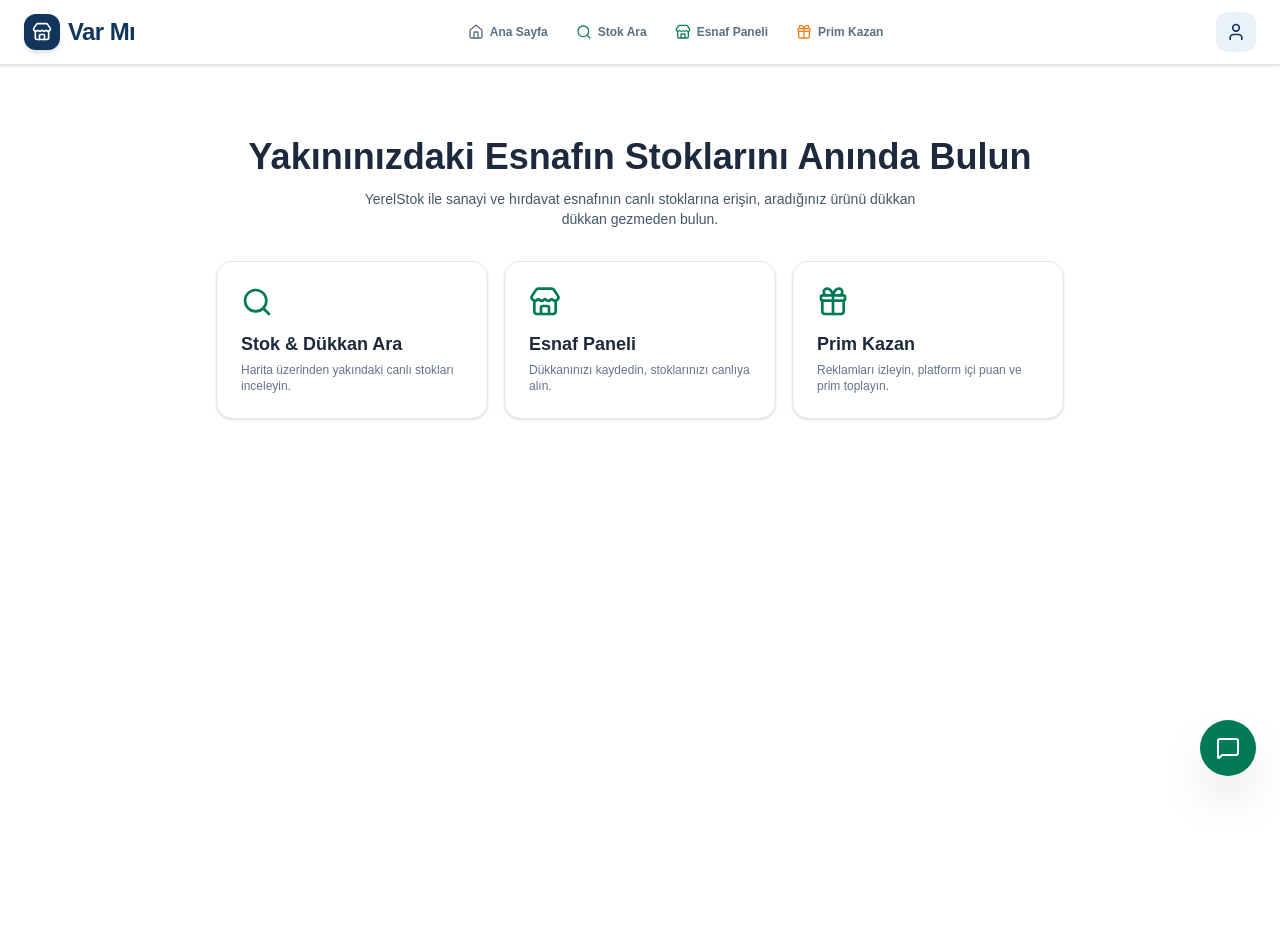
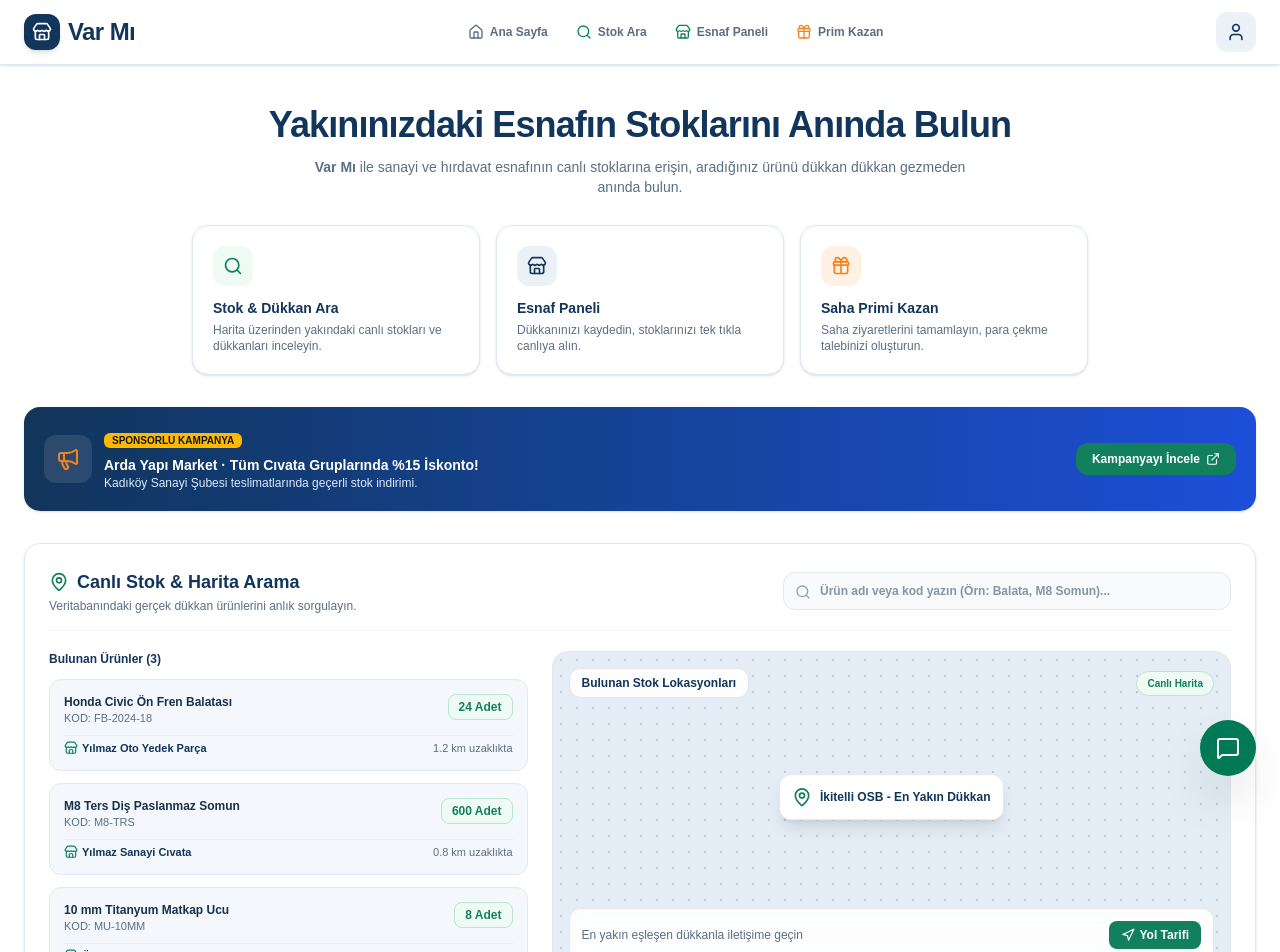
Before and after one commit to hsynn00/yerelstok, a Next.js app: page / in a window 1280 px wide. Shown: the top 952 px of the page. Before the commit the page ends 800 px from the top, so only its background shows below. Built offline with nearby package versions, Linux system fonts and the light colour scheme.

Commit message:
Ana sayfaya canlı stok/harita arama ve sponsor reklam panoları eklendi

```diff
--- a/app/page.tsx
+++ b/app/page.tsx
@@ -1,37 +1,198 @@
+'use client';
+
+import { useState } from 'react';
 import Link from 'next/link';
-import { Search, Store, Gift } from 'lucide-react';
+import {
+  Search,
+  Store,
+  Gift,
+  MapPin,
+  Navigation,
+  Megaphone,
+  ExternalLink,
+  ShieldCheck,
+  PackageCheck
+} from 'lucide-react';
 
 export default function HomePage() {
+  const [searchQuery, setSearchQuery] = useState('');
+
+  // ÖRNEK CANLI STOK VERİLERİ (ANA SAYFA İÇİN)
+  const [searchResults] = useState([
+    { id: 1, name: 'Honda Civic Ön Fren Balatası', code: 'FB-2024-18', count: 24, shop: 'Yılmaz Oto Yedek Parça', dist: '1.2 km', address: 'Kadıköy Sanayi' },
+    { id: 2, name: 'M8 Ters Diş Paslanmaz Somun', code: 'M8-TRS', count: 600, shop: 'Yılmaz Sanayi Cıvata', dist: '0.8 km', address: 'İkitelli OSB' },
+    { id: 3, name: '10 mm Titanyum Matkap Ucu', code: 'MU-10MM', count: 8, shop: 'Öztürk Hırdavat', dist: '2.4 km', address: 'Bostancı Sanayi' },
+  ]);
+
+  const filteredResults = searchResults.filter(
+    (item) =>
+      item.name.toLowerCase().includes(searchQuery.toLowerCase()) ||
+      item.code.toLowerCase().includes(searchQuery.toLowerCase())
+  );
+
   return (
-    <div className="max-w-4xl mx-auto p-6 space-y-8 text-center py-12">
-      <div className="space-y-3">
-        <h1 className="text-4xl font-extrabold text-slate-800">
+    <div className="space-y-8 pb-12">
+      {/* 1. HERO BÖLÜMÜ */}
+      <section className="text-center space-y-3 pt-4">
+        <h1 className="text-3xl sm:text-4xl font-extrabold text-[#12355b] tracking-tight">
           Yakınınızdaki Esnafın Stoklarını Anında Bulun
         </h1>
-        <p className="text-slate-600 max-w-xl mx-auto text-sm">
-          YerelStok ile sanayi ve hırdavat esnafının canlı stoklarına erişin, aradığınız ürünü dükkan dükkan gezmeden bulun.
+        <p className="text-xs sm:text-sm text-[#5b6f82] max-w-2xl mx-auto">
+          <strong>Var Mı</strong> ile sanayi ve hırdavat esnafının canlı stoklarına erişin, aradığınız ürünü dükkan dükkan gezmeden anında bulun.
         </p>
-      </div>
 
-      <div className="grid grid-cols-1 md:grid-cols-3 gap-4 text-left">
-        <Link href="/arama" className="p-6 bg-white border border-slate-200 rounded-2xl shadow-sm hover:border-emerald-600 transition-all block group">
-          <Search className="w-8 h-8 text-emerald-700 mb-3 group-hover:scale-110 transition-transform" />
-          <h2 className="font-bold text-slate-800 text-lg">Stok & Dükkan Ara</h2>
-          <p className="text-xs text-slate-500 mt-1">Harita üzerinden yakındaki canlı stokları inceleyin.</p>
+        {/* HIZLI YÖNLENDİRME KARTLARI */}
+        <div className="grid md:grid-cols-3 gap-4 max-w-4xl mx-auto pt-4">
+          <a href="#stok-ara" className="bg-white p-5 rounded-2xl border border-[#dfe8f1] shadow-sm hover:shadow-md transition-all text-left group">
+            <div className="w-10 h-10 rounded-xl bg-[#effaf5] text-[#12805c] grid place-items-center mb-3 group-hover:scale-105 transition-transform">
+              <Search className="w-5 h-5" />
+            </div>
+            <h2 className="font-bold text-sm text-[#12355b]">Stok & Dükkan Ara</h2>
+            <p className="text-xs text-[#5b6f82] mt-1">Harita üzerinden yakındaki canlı stokları ve dükkanları inceleyin.</p>
+          </a>
+
+          <Link href="/esnaf" className="bg-white p-5 rounded-2xl border border-[#dfe8f1] shadow-sm hover:shadow-md transition-all text-left group">
+            <div className="w-10 h-10 rounded-xl bg-[#eaf1f7] text-[#12355b] grid place-items-center mb-3 group-hover:scale-105 transition-transform">
+              <Store className="w-5 h-5" />
+            </div>
+            <h2 className="font-bold text-sm text-[#12355b]">Esnaf Paneli</h2>
+            <p className="text-xs text-[#5b6f82] mt-1">Dükkanınızı kaydedin, stoklarınızı tek tıkla canlıya alın.</p>
+          </Link>
+
+          <Link href="/prim" className="bg-white p-5 rounded-2xl border border-[#dfe8f1] shadow-sm hover:shadow-md transition-all text-left group">
+            <div className="w-10 h-10 rounded-xl bg-[#fff1e4] text-[#f58220] grid place-items-center mb-3 group-hover:scale-105 transition-transform">
+              <Gift className="w-5 h-5" />
+            </div>
+            <h2 className="font-bold text-sm text-[#12355b]">Saha Primi Kazan</h2>
+            <p className="text-xs text-[#5b6f82] mt-1">Saha ziyaretlerini tamamlayın, para çekme talebinizi oluşturun.</p>
+          </Link>
+        </div>
+      </section>
+
+      {/* 2. REKLAM / SPONSOR BANNER PANO 1 */}
+      <section className="bg-gradient-to-r from-[#12355b] to-[#1d4ed8] text-white p-4 sm:p-5 rounded-2xl shadow-sm flex flex-col sm:flex-row items-center justify-between gap-4">
+        <div className="flex items-center gap-3">
+          <div className="p-3 bg-white/10 rounded-xl shrink-0">
+            <Megaphone className="w-6 h-6 text-[#f58220]" />
+          </div>
+          <div>
+            <span className="text-[10px] bg-amber-400 text-slate-900 font-extrabold px-2 py-0.5 rounded-md">SPONSORLU KAMPANYA</span>
+            <h3 className="font-bold text-sm text-white mt-1">Arda Yapı Market · Tüm Cıvata Gruplarında %15 İskonto!</h3>
+            <p className="text-xs text-[#dbeafe]">Kadıköy Sanayi Şubesi teslimatlarında geçerli stok indirimi.</p>
+          </div>
+        </div>
+        <a
+          href="https://wa.me/905325551122"
+          target="_blank"
+          rel="noreferrer"
+          className="px-4 py-2 bg-[#12805c] hover:bg-[#0f6b4d] text-white rounded-xl text-xs font-bold transition-colors shrink-0 flex items-center gap-1.5"
+        >
+          Kampanyayı İncele <ExternalLink className="w-3.5 h-3.5" />
+        </a>
+      </section>
+
+      {/* 3. ANA SAYFA ALTINA TAŞINAN CANLI STOK VE HARİTA MODÜLÜ */}
+      <section id="stok-ara" className="bg-white p-5 sm:p-6 rounded-2xl border border-[#dfe8f1] shadow-sm space-y-5">
+        <div className="flex flex-col md:flex-row md:items-center justify-between gap-4 border-b border-slate-100 pb-4">
+          <div>
+            <h2 className="font-extrabold text-lg text-[#12355b] flex items-center gap-2">
+              <MapPin className="w-5 h-5 text-[#12805c]" /> Canlı Stok & Harita Arama
+            </h2>
+            <p className="text-xs text-[#5b6f82] mt-0.5">Veritabanındaki gerçek dükkan ürünlerini anlık sorgulayın.</p>
+          </div>
+
+          {/* ARAMA İNPUTU */}
+          <div className="relative max-w-md w-full">
+            <Search className="w-4 h-4 text-slate-400 absolute left-3 top-3" />
+            <input
+              type="text"
+              placeholder="Ürün adı veya kod yazın (Örn: Balata, M8 Somun)..."
+              value={searchQuery}
+              onChange={(e) => setSearchQuery(e.target.value)}
+              className="w-full pl-9 pr-4 py-2.5 bg-slate-50 border border-slate-200 rounded-xl outline-none focus:ring-2 focus:ring-[#12355b] text-xs font-semibold text-[#18314c]"
+            />
+          </div>
+        </div>
+
+        <div className="grid lg:grid-cols-12 gap-6">
+          {/* LİSTE ALANI */}
+          <div className="lg:col-span-5 space-y-3">
+            <p className="text-xs font-bold text-[#12355b]">Bulunan Ürünler ({filteredResults.length})</p>
+            {filteredResults.map((item) => (
+              <div key={item.id} className="p-3.5 bg-[#f4f7fb] rounded-xl border border-slate-200 hover:border-[#12805c] transition-colors space-y-2">
+                <div className="flex justify-between items-start">
+                  <div>
+                    <h3 className="font-bold text-xs text-[#18314c]">{item.name}</h3>
+                    <p className="text-[11px] text-[#5b6f82]">KOD: {item.code}</p>
+                  </div>
+                  <span className="text-xs font-black text-[#12805c] bg-[#effaf5] px-2.5 py-1 rounded-lg border border-[#b8e6d2]">
+                    {item.count} Adet
+                  </span>
+                </div>
+                <div className="flex justify-between items-center text-[11px] text-[#5b6f82] pt-1 border-t border-slate-200/60">
+                  <span className="flex items-center gap-1 font-semibold text-[#12355b]">
+                    <Store className="w-3.5 h-3.5 text-[#12805c]" /> {item.shop}
+                  </span>
+                  <span>{item.dist} uzaklıkta</span>
+                </div>
+              </div>
+            ))}
+          </div>
+
+          {/* HARİTA ALANI */}
+          <div className="lg:col-span-7 bg-[#e4edf5] rounded-2xl border border-slate-200 p-4 min-h-[320px] flex flex-col justify-between relative overflow-hidden">
+            <div className="absolute inset-0 opacity-20 bg-[radial-gradient(#12355b_1px,transparent_1px)] [background-size:16px_16px]"></div>
+
+            <div className="relative z-10 flex justify-between items-center">
+              <span className="text-xs font-bold text-[#12355b] bg-white/90 backdrop-blur-sm px-3 py-1.5 rounded-xl border border-slate-200">
+                Bulunan Stok Lokasyonları
+              </span>
+              <span className="text-[10px] bg-[#effaf5] text-[#12805c] font-bold px-2.5 py-1 rounded-full border border-[#b8e6d2]">
+                Canlı Harita
+              </span>
+            </div>
+
+            {/* HARİTA PINLERİ */}
+            <div className="relative z-10 my-auto flex items-center justify-center">
+              <div className="p-3 bg-white rounded-xl shadow-lg border border-slate-200 flex items-center gap-2 text-xs font-bold text-[#12355b] animate-bounce">
+                <MapPin className="w-5 h-5 text-[#12805c]" />
+                <span>İkitelli OSB - En Yakın Dükkan</span>
+              </div>
+            </div>
+
+            <div className="relative z-10 flex justify-between items-center bg-white/90 backdrop-blur-sm p-3 rounded-xl border border-slate-200 text-xs">
+              <span className="text-[#5b6f82]">En yakın eşleşen dükkanla iletişime geçin</span>
+              <a
+                href="https://maps.google.com"
+                target="_blank"
+                rel="noreferrer"
+                className="px-3 py-1.5 bg-[#12805c] hover:bg-[#0f6b4d] text-white font-bold rounded-lg transition-colors flex items-center gap-1"
+              >
+                <Navigation className="w-3.5 h-3.5" /> Yol Tarifi
+              </a>
+            </div>
+          </div>
+        </div>
+      </section>
+
+      {/* 4. REKLAM PANO 2 (ALT SPONSOR BANNER) */}
+      <section className="bg-white p-5 rounded-2xl border border-[#dfe8f1] shadow-sm flex flex-col md:flex-row items-center justify-between gap-4">
+        <div className="flex items-center gap-3">
+          <div className="p-3 bg-[#eaf1f7] text-[#12355b] rounded-2xl">
+            <ShieldCheck className="w-6 h-6" />
+          </div>
+          <div>
+            <h3 className="font-bold text-sm text-[#12355b]">Saha Primcisi Olun, Dükkan Başına Gelir Elde Edin</h3>
+            <p className="text-xs text-[#5b6f82]">Haritadan onaylı dükkanı ziyaret edin, canlı fotoğrafla priminizi anında kazanın.</p>
+          </div>
+        </div>
+        <Link
+          href="/prim"
+          className="px-4 py-2.5 bg-[#12355b] hover:bg-[#0d2744] text-white text-xs font-bold rounded-xl transition-colors shrink-0"
+        >
+          Saha Görevlerini Gör
         </Link>
-
-        <Link href="/esnaf" className="p-6 bg-white border border-slate-200 rounded-2xl shadow-sm hover:border-emerald-600 transition-all block group">
-          <Store className="w-8 h-8 text-emerald-700 mb-3 group-hover:scale-110 transition-transform" />
-          <h2 className="font-bold text-slate-800 text-lg">Esnaf Paneli</h2>
-          <p className="text-xs text-slate-500 mt-1">Dükkanınızı kaydedin, stoklarınızı canlıya alın.</p>
-        </Link>
-
-        <Link href="/prim" className="p-6 bg-white border border-slate-200 rounded-2xl shadow-sm hover:border-emerald-600 transition-all block group">
-          <Gift className="w-8 h-8 text-emerald-700 mb-3 group-hover:scale-110 transition-transform" />
-          <h2 className="font-bold text-slate-800 text-lg">Prim Kazan</h2>
-          <p className="text-xs text-slate-500 mt-1">Reklamları izleyin, platform içi puan ve prim toplayın.</p>
-        </Link>
-      </div>
+      </section>
     </div>
   );
 }
```
